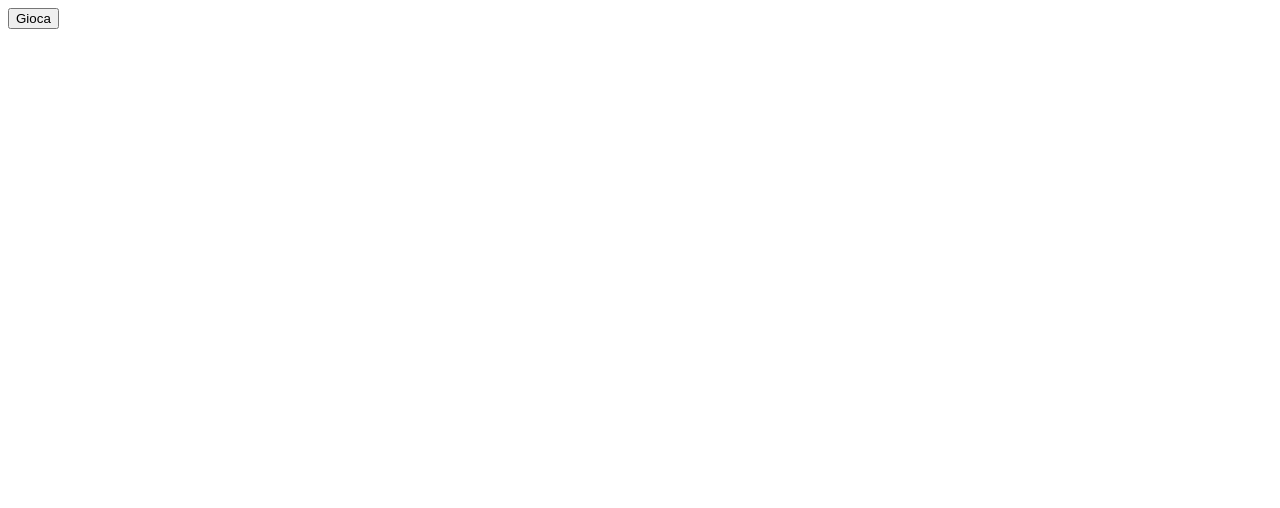
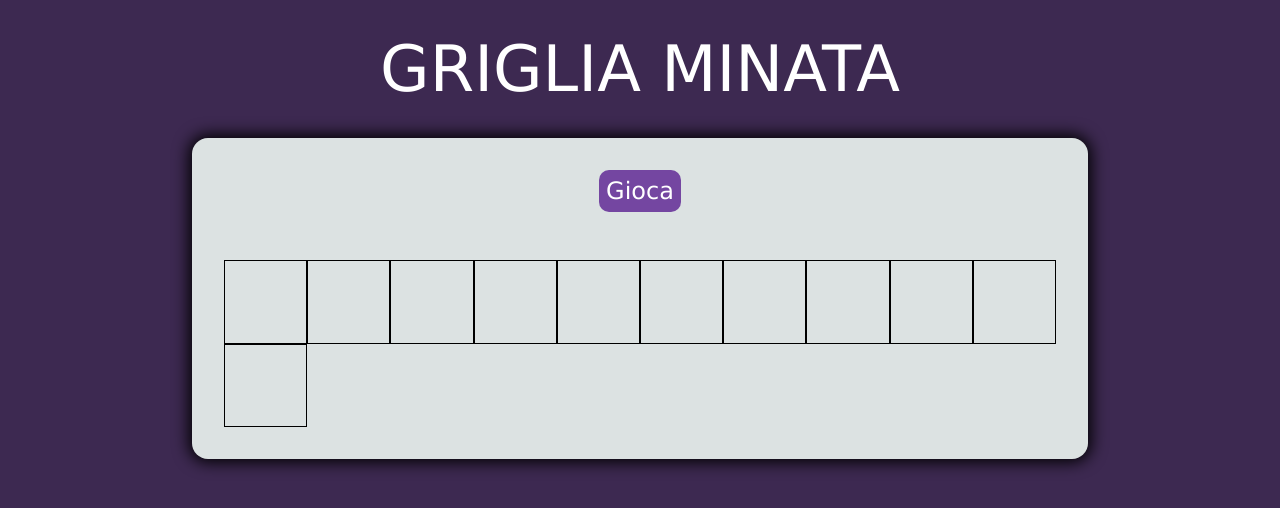
Before and after one commit to SamGrass/js-campominato-grid, a plain HTML site: page index.html in a window 1280 px wide. Drawn offline with Linux system fonts and the light colour scheme.

Commit message:
aggiunte regole stile

```diff
--- a/css/style.css
+++ b/css/style.css
@@ -0,0 +1,62 @@
+* {
+    box-sizing: border-box;
+    padding: 0;
+    margin: 0;
+    font-family: Verdana, Geneva, Tahoma, sans-serif;
+    font-weight: 400;
+}
+
+body {
+    background-color: rgb(61, 41, 81);
+}
+
+h1 {
+    color: #fff;
+    text-align: center;
+    font-size: 4rem;
+    padding: 2rem;
+}
+
+/* regole container */
+.container {
+    width: 70%;
+    margin: 0 auto;
+    padding: 2em;
+    text-align: center;
+    background-color: #dce2e2;
+    border-radius: 1em;
+    box-shadow: 0 0 1em 0.2em #000000;
+}
+
+/* regole bottone */
+
+#play {
+    margin: 0 auto;
+    width: fit-content;
+    background-color: rgb(116, 70, 161);
+    color: #fff;
+    border-radius: 10px;
+    padding: 0.3em;
+    font-size: 1.5rem;
+    font-weight: 300;
+    cursor: pointer;
+}
+
+/* regole griglia */
+
+.row {
+    display: flex;
+    flex-wrap: wrap;
+    margin-top: 3rem;
+}
+
+.square {
+    width: calc(100% / 10);
+    border: 1px solid #000000;
+    aspect-ratio: 1/1;
+}
+
+/* regole quadrato cliccato */
+.square.clicked {
+    background-color: rgb(21, 196, 59);
+}
--- a/index.html
+++ b/index.html
@@ -8,10 +8,11 @@
 </head>
 <body>
     <main>
+        <h1>GRIGLIA MINATA</h1>
         <div class="container">
             <div>
                 <!-- bottone per generare la griglia -->
-                 <button>Gioca</button>
+                 <div id="play">Gioca</div>
             </div>
 
             <!-- griglia nella quale aggiungo i quadrati -->
```
